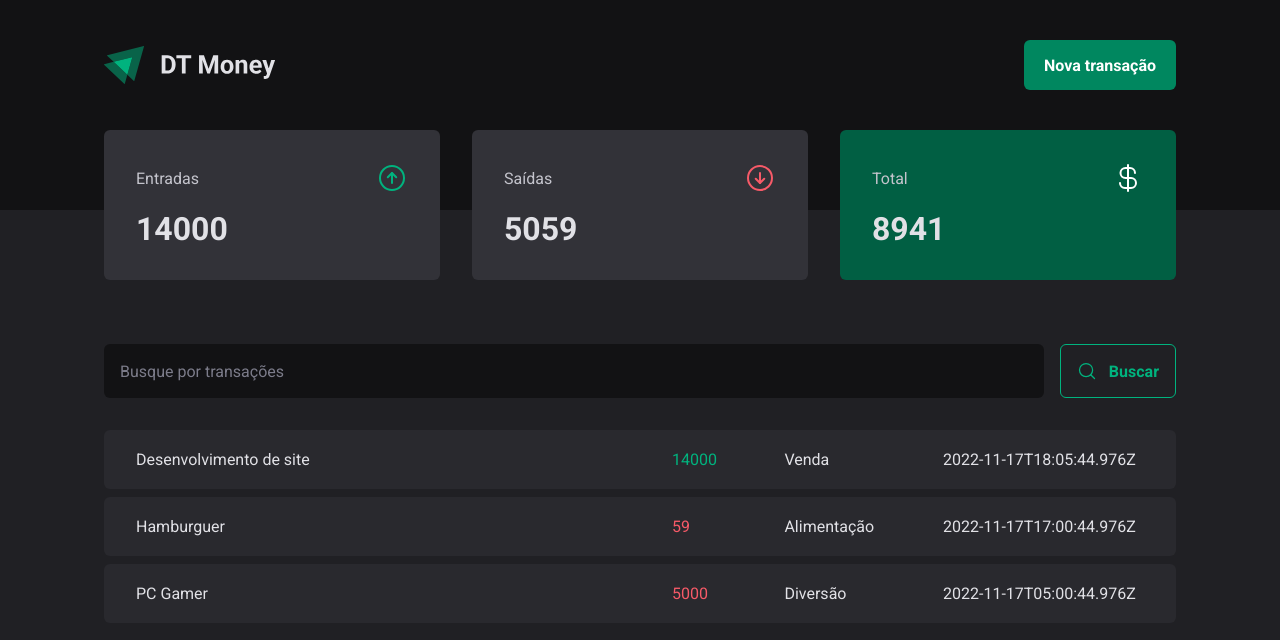
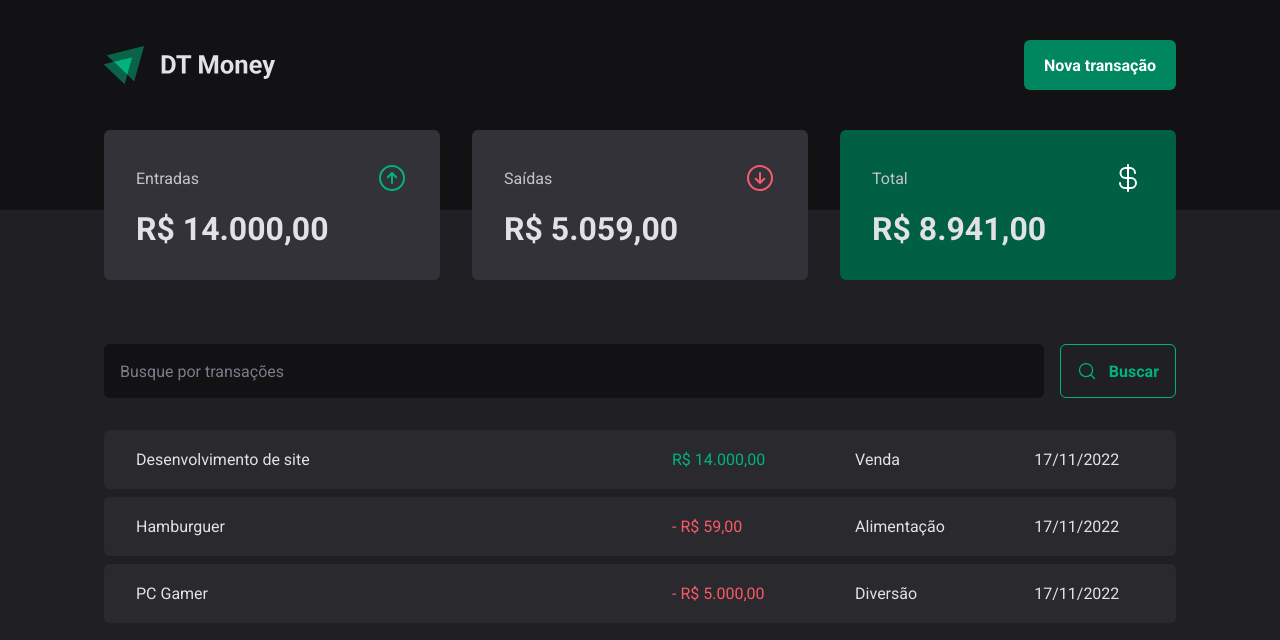
Before and after one commit to eoSalinas/dt-money, a React (Vite) app: page / in a window 1280 px wide. Shown: the top 640 px of the page. Built offline with nearby package versions, Linux system fonts and the light colour scheme; data requests are answered from the project's data file.

Commit message:
Conexão com a API - Formatando valores

```diff
--- a/src/components/Summary/index.tsx
+++ b/src/components/Summary/index.tsx
@@ -1,5 +1,6 @@
 import { ArrowCircleDown, ArrowCircleUp, CurrencyDollar } from 'phosphor-react'
 import { useTransactions } from '../../hooks/useTransactions'
+import { currencyFormatter } from '../../utils/formatter'
 
 import { SummaryCard, SummaryContainer } from './style'
 
@@ -33,7 +34,7 @@
           <ArrowCircleUp size={32} color="#00B37E" />
         </header>
 
-        <strong>{summary.income}</strong>
+        <strong>{currencyFormatter.format(summary.income)}</strong>
       </SummaryCard>
 
       <SummaryCard>
@@ -42,7 +43,7 @@
           <ArrowCircleDown size={32} color="#F75A68" />
         </header>
 
-        <strong>{summary.outcome}</strong>
+        <strong>{currencyFormatter.format(summary.outcome)}</strong>
       </SummaryCard>
 
       <SummaryCard variant="green">
@@ -51,7 +52,7 @@
           <CurrencyDollar size={32} color="#FFF" />
         </header>
 
-        <strong>{summary.total}</strong>
+        <strong>{currencyFormatter.format(summary.total)}</strong>
       </SummaryCard>
     </SummaryContainer>
   )
--- a/src/pages/Transactions/index.tsx
+++ b/src/pages/Transactions/index.tsx
@@ -1,6 +1,7 @@
 import { Header } from '../../components/Header'
 import { Summary } from '../../components/Summary'
 import { useTransactions } from '../../hooks/useTransactions'
+import { currencyFormatter, dateFormatter } from '../../utils/formatter'
 import { SearchForm } from './components/SearchForm'
 import {
   PriceHighlight,
@@ -27,11 +28,14 @@
                   <td width="50%">{transaction.description}</td>
                   <td>
                     <PriceHighlight variant={transaction.type}>
-                      {transaction.price}
+                      {transaction.type === 'outcome' && '- '}
+                      {currencyFormatter.format(transaction.price)}
                     </PriceHighlight>
                   </td>
                   <td>{transaction.category}</td>
-                  <td>{transaction.createdAt}</td>
+                  <td>
+                    {dateFormatter.format(new Date(transaction.createdAt))}
+                  </td>
                 </tr>
               )
             })}
--- /dev/null
+++ b/src/utils/formatter.ts
@@ -0,0 +1,6 @@
+export const dateFormatter = new Intl.DateTimeFormat('pt-BR')
+
+export const currencyFormatter = new Intl.NumberFormat('pt-BR', {
+  style: 'currency',
+  currency: 'BRL',
+})
```
